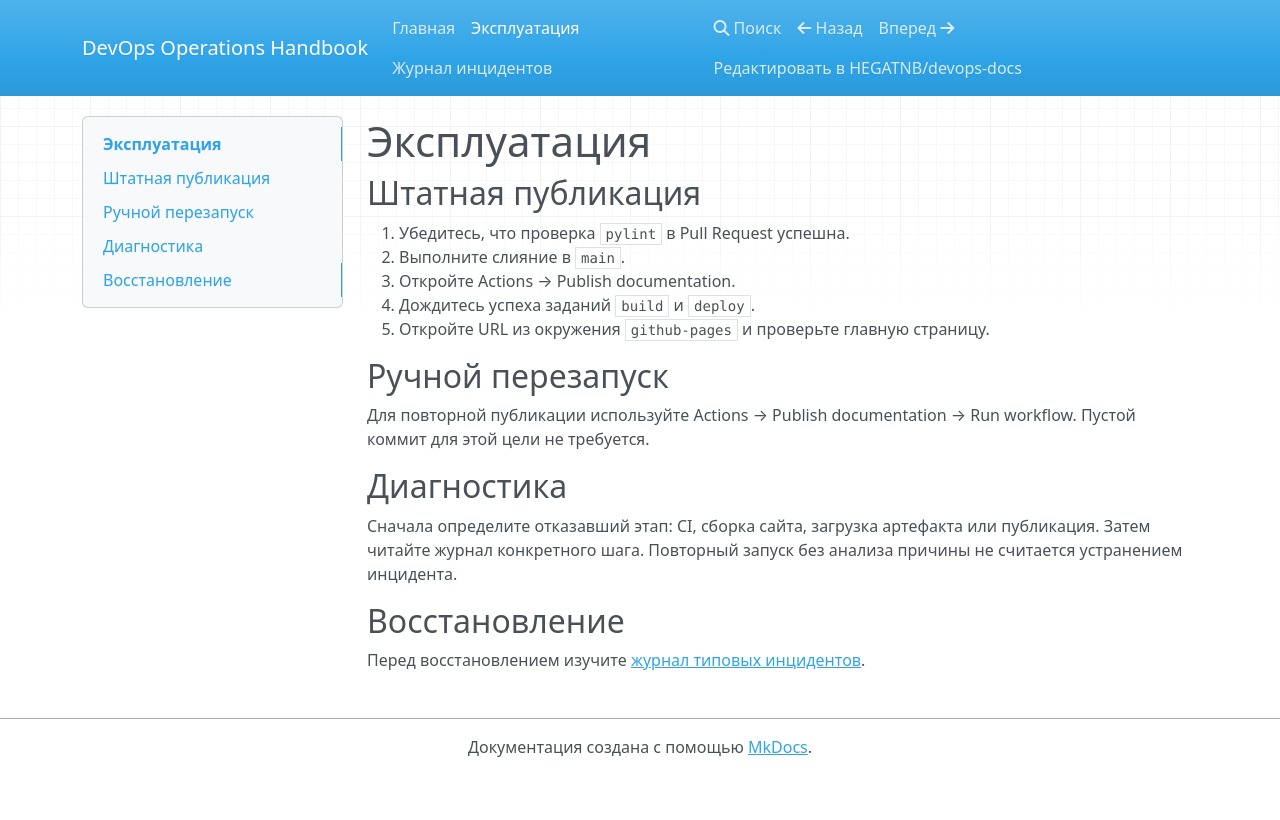
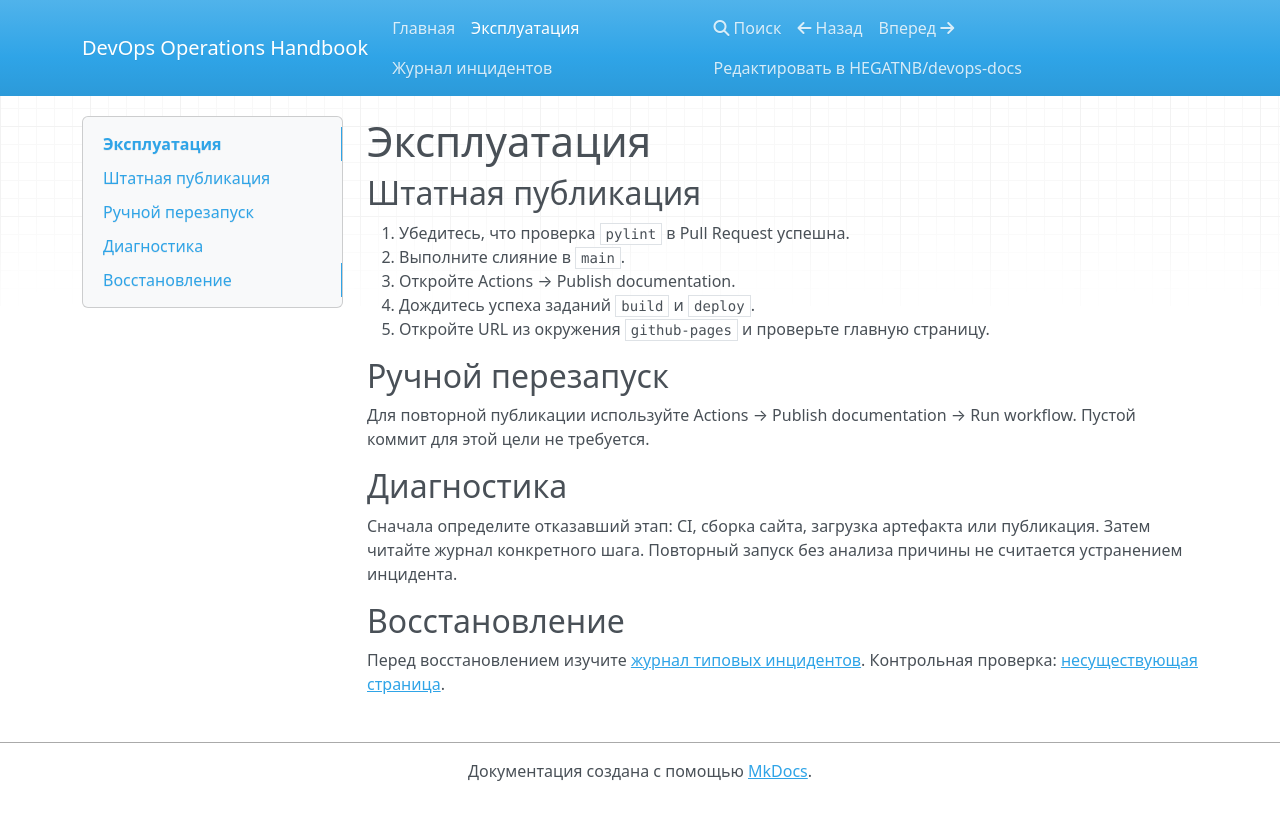
Before and after one commit to HEGATNB/devops-docs, an MkDocs documentation site: the page built from docs/runbook.md, in a window 1280 px wide. Shown: the top 820 px of the page. Built offline with MkDocs 1.6.1, drawn with Linux system fonts in a browser that asks for light colours; nearby versions of some CDN libraries.

Commit message:
docs: check missing page link in CI

```diff
--- a/docs/runbook.md
+++ b/docs/runbook.md
@@ -21,3 +21,4 @@
 ## Восстановление
 
 Перед восстановлением изучите [журнал типовых инцидентов](incidents.md).
+Контрольная проверка: [несуществующая страница](missing-page.md).
```
